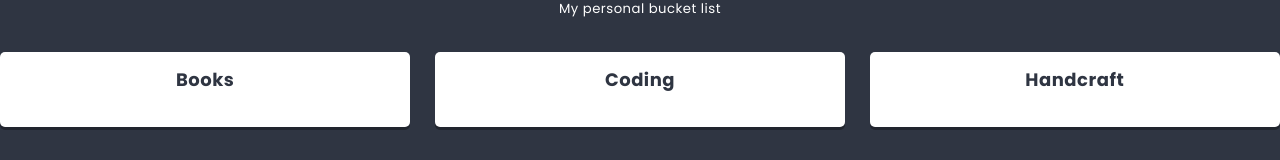
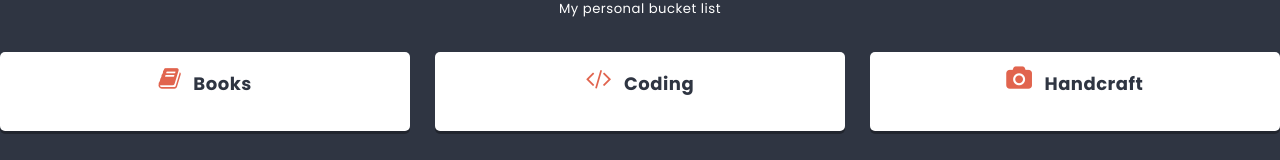
Before and after one commit to msedkiewicz/kodilla-module-15-to-do-app, a JavaScript app: page / in a window 1280 px wide. Shown: the part 469-629 px from the top of the page. Built offline with nearby package versions, Linux system fonts and the light colour scheme.

Commit message:
Add icons

```diff
--- a/src/components/Column/Column.js
+++ b/src/components/Column/Column.js
@@ -3,7 +3,7 @@ import styles from "./Column.module.scss";
 const Column = (props) => {
   return (
     <article className={styles.column}>
-      <h3 className={styles.title}>{props.title}</h3>
+      <h3 className={styles.title}><span className={styles.icon + ' fa fa-' + props.icon}></span>{props.title}</h3>
     </article>
   );
 };
--- a/src/components/List/List.js
+++ b/src/components/List/List.js
@@ -9,9 +9,9 @@ const List = () => {
       </header>
       <p className={styles.description}>My personal bucket list</p>
       <section className={styles.columns}>
-        <Column title="Books" />
-        <Column title="Coding" />
-        <Column title="Handcraft" />
+        <Column title="Books" icon="book" />
+        <Column title="Coding" icon="code" />
+        <Column title="Handcraft" icon="camera" />
       </section>
     </div>
   );
```
